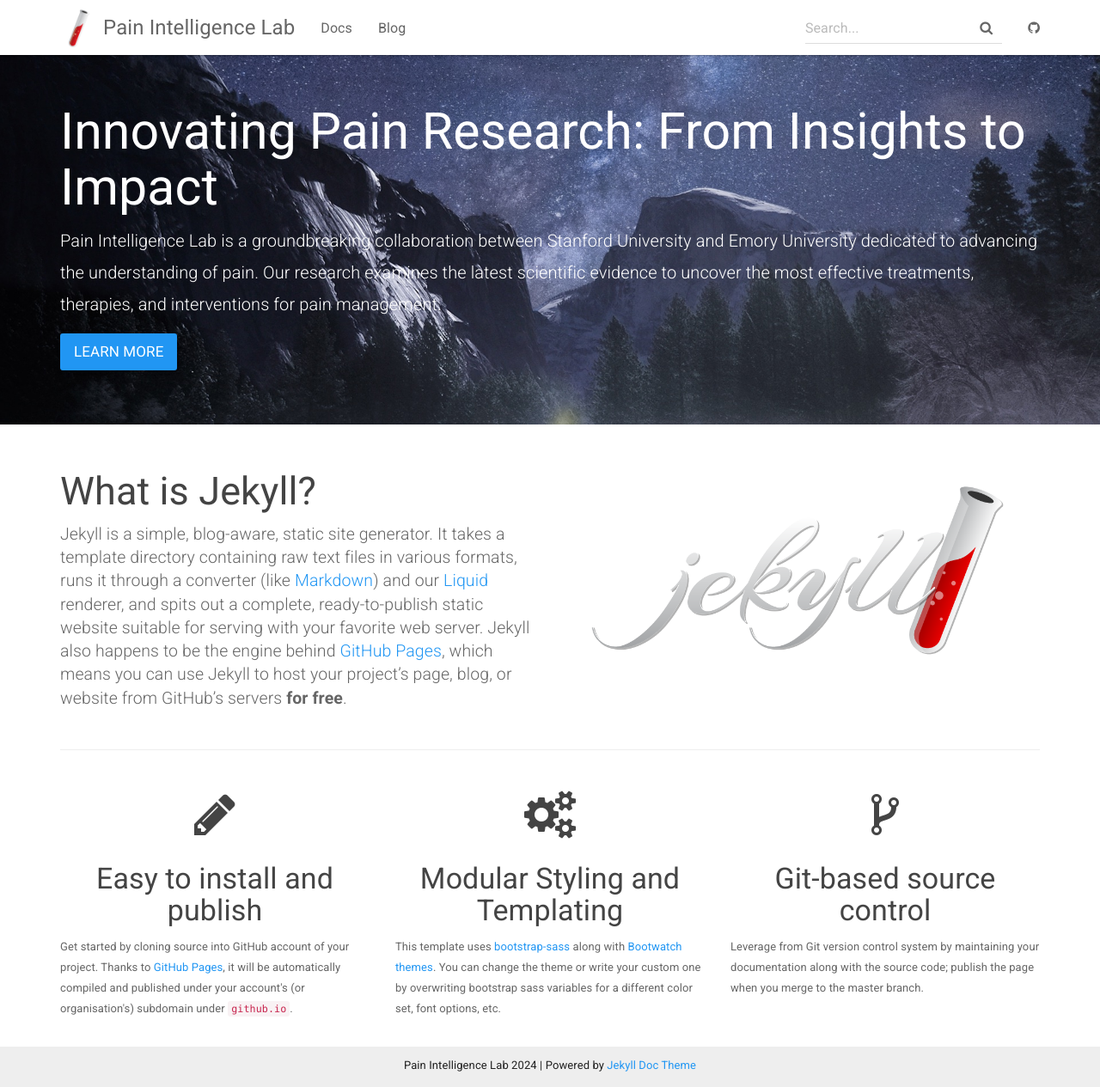
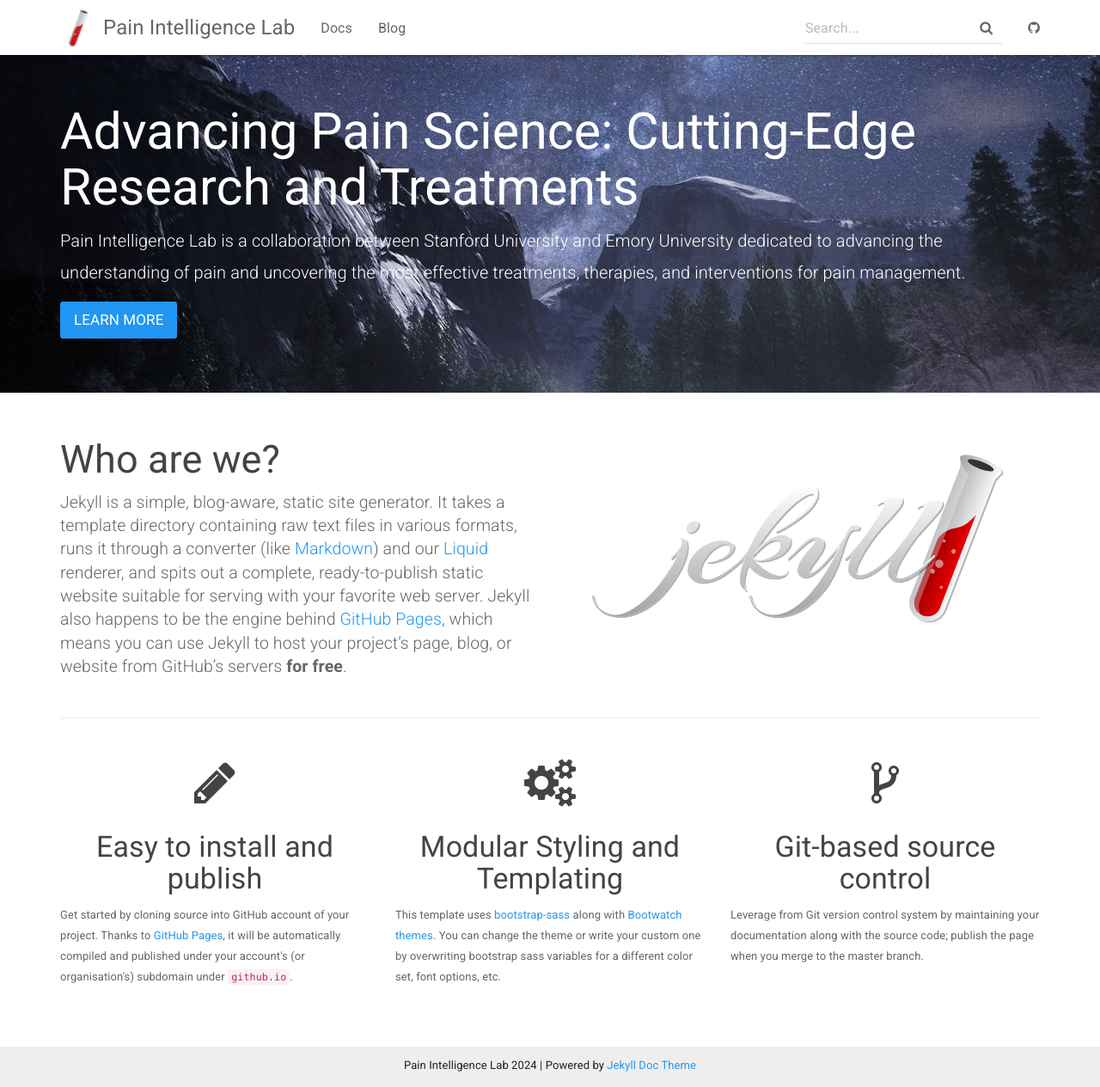
Before and after one commit to potatole123/my-prog, a Jekyll site: the page built from index.html, in a window 1280 px wide and 1265 px high. Shown: the whole window at 86% size. Built offline with Jekyll 4.4.1, drawn with Linux system fonts in a browser that asks for light colours.

Commit message:
Update index.html

```diff
--- a/index.html
+++ b/index.html
@@ -4,9 +4,9 @@
 
 <div class="header-container jumbotron">
     <div class="container">
-        <h1>Innovating Pain Research: From Insights to Impact</h1>
-        <p>Pain Intelligence Lab is a groundbreaking collaboration between Stanford University and Emory University dedicated to advancing the understanding of pain. Our research examines the latest
-            scientific evidence to uncover the most effective treatments, therapies, and interventions for pain management.</p>
+        <h1>Advancing Pain Science: Cutting-Edge Research and Treatments</h1>
+        <p>Pain Intelligence Lab is a collaboration between Stanford University and Emory University dedicated to advancing the understanding of pain
+            and uncovering the most effective treatments, therapies, and interventions for pain management.</p>
         <p><a class="btn btn-primary btn-lg" href="{{ "/docs/home/" | relative_url }}" role="button">Learn more</a></p>
     </div>
 </div>
@@ -14,7 +14,7 @@
 <div class="container">
     <div class="row">
         <div class="col-md-6">
-            <h2 class="header-light regular-pad">What is Jekyll?</h2>
+            <h2 class="header-light regular-pad">Who are we?</h2>
               <p class="lead">Jekyll is a simple, blog-aware, static site generator. It takes a template
               directory containing raw text files in various formats, runs it through
               a converter (like <a href="https://daringfireball.net/projects/markdown/">Markdown</a>)
```
